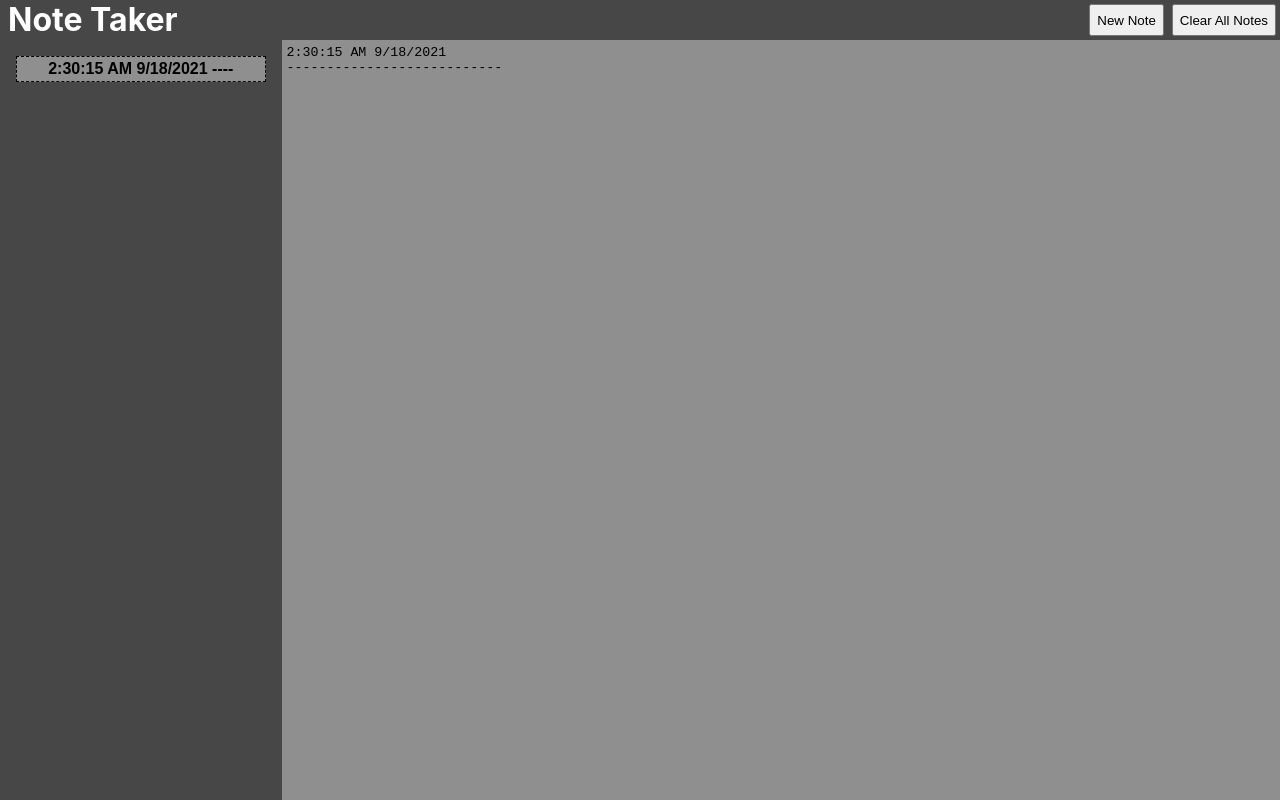
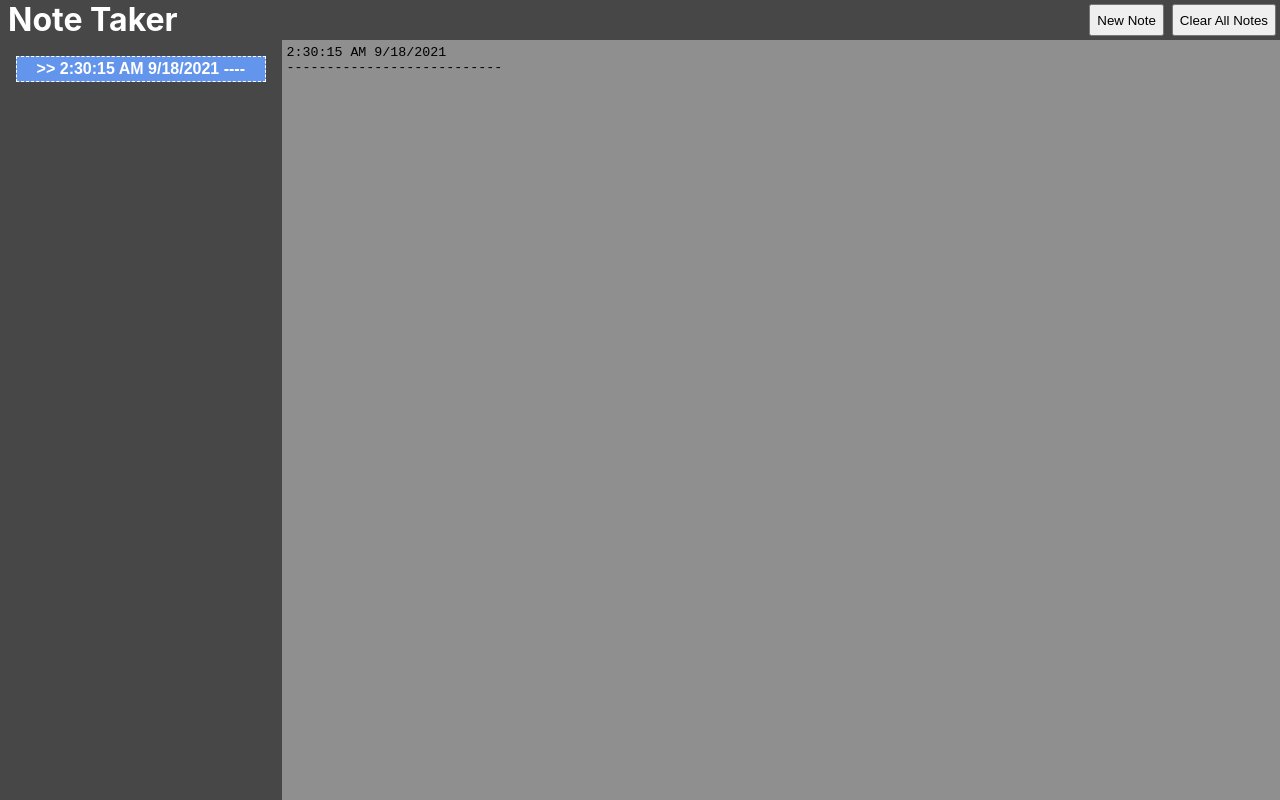
Before and after one commit to togrady01/note-taker-react, a React (Create React App) app: page / in a window 1280 px wide. Built offline with nearby package versions, Linux system fonts and the light colour scheme.

Commit message:
Highlight active note button

```diff
--- a/src/App.js
+++ b/src/App.js
@@ -49,7 +49,12 @@
         <nav>
           <ul>
             {
-              notes.map((note, index) => <li key={`${index}${note.substring(0,25).replace(/\n/g, ' ')}`}><button onClick={() => setActiveNote(index)}>{note.substring(0,25).replace(/\n/g, ' ')}</button></li>)
+              notes.map((note, index) => (
+                <li key={`${index}${note.substring(0,25).replace(/\n/g, ' ')}`}>
+                  <button className={index === activeNote ? 'active' : undefined} onClick={() => setActiveNote(index)}>{note.substring(0,25).replace(/\n/g, ' ')}</button>
+                </li>
+                )
+              )
             }
           </ul>
         </nav>
```
